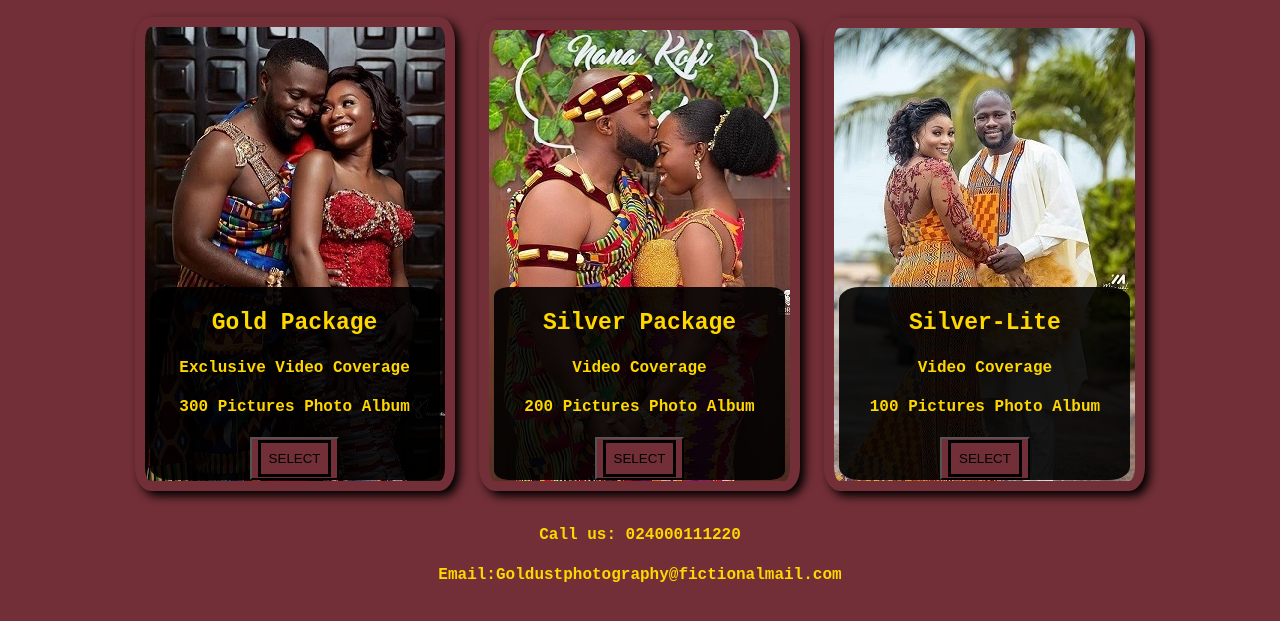
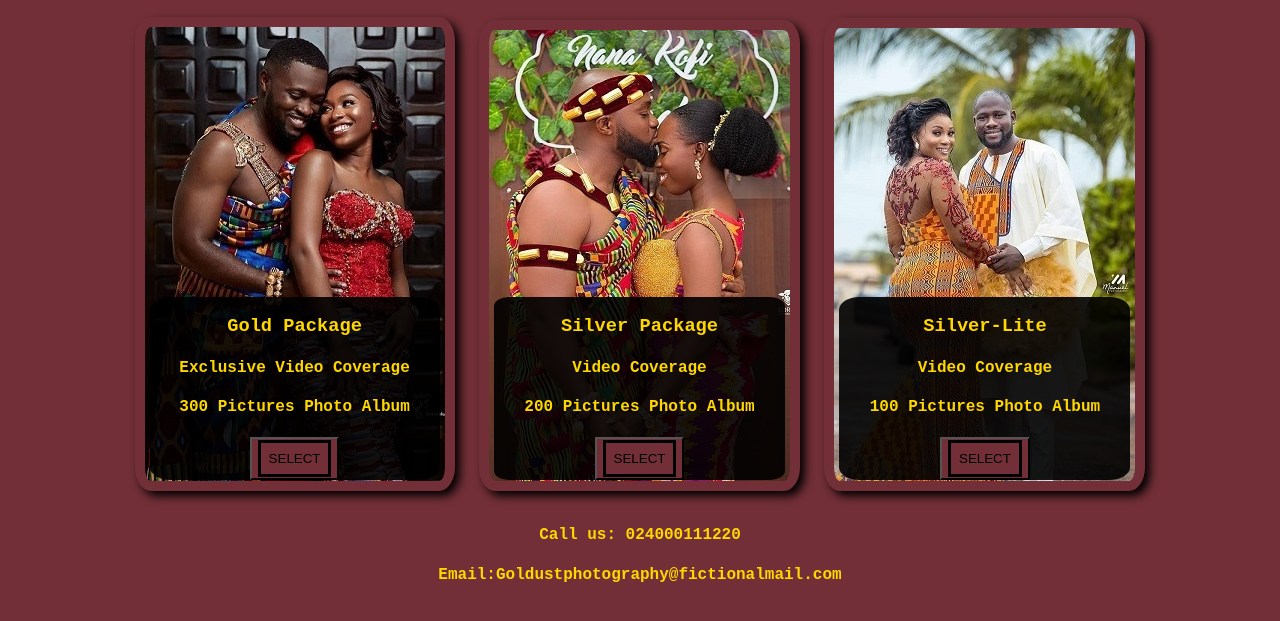
Before and after one commit to InnocentEdem/Week2assignment1, a plain HTML site: page index.html in a window 1280 px wide. Shown: the part 141-762 px from the top of the page. Drawn offline with Linux system fonts and the light colour scheme.

Commit message:
Update style.css

```diff
--- a/style.css
+++ b/style.css
@@ -58,7 +58,7 @@ h2{
   bottom: 25px;
   right: 25px;
   left: 25px;
-  background-color: rgba(0, 0, 0, 0.9);
+  background-color: rgba(0, 0, 0, .9);
   color:#FFD700;
   padding-left: 20px;
   padding-right: 20px;
@@ -69,7 +69,7 @@ h2{
     bottom: 25px;
     right: 25px;
     left: 25px;
-    background-color: rgba(0, 0, 0, 0.9);
+    background-color: rgba(0, 0, 0, .9);
     color:#FFD700;
     padding-left: 20px;
     padding-right: 20px;
@@ -80,7 +80,7 @@ h2{
     bottom: 25px;
     right: 25px;
     left: 25px;
-    background-color: rgba(0, 0, 0, 0.9);
+    background-color: rgba(0, 0, 0, .9);
     color:#FFD700;
     padding-left: 20px;
     padding-right: 20px;
@@ -95,10 +95,7 @@ h2{
   h3,h4{
     font-family:'Courier New', Courier, monospace;
   }
-  h3{
-      font-weight: bold;
-      font-size: 23px;
-  }
+
    footer{
        text-align: center;
    }
```
